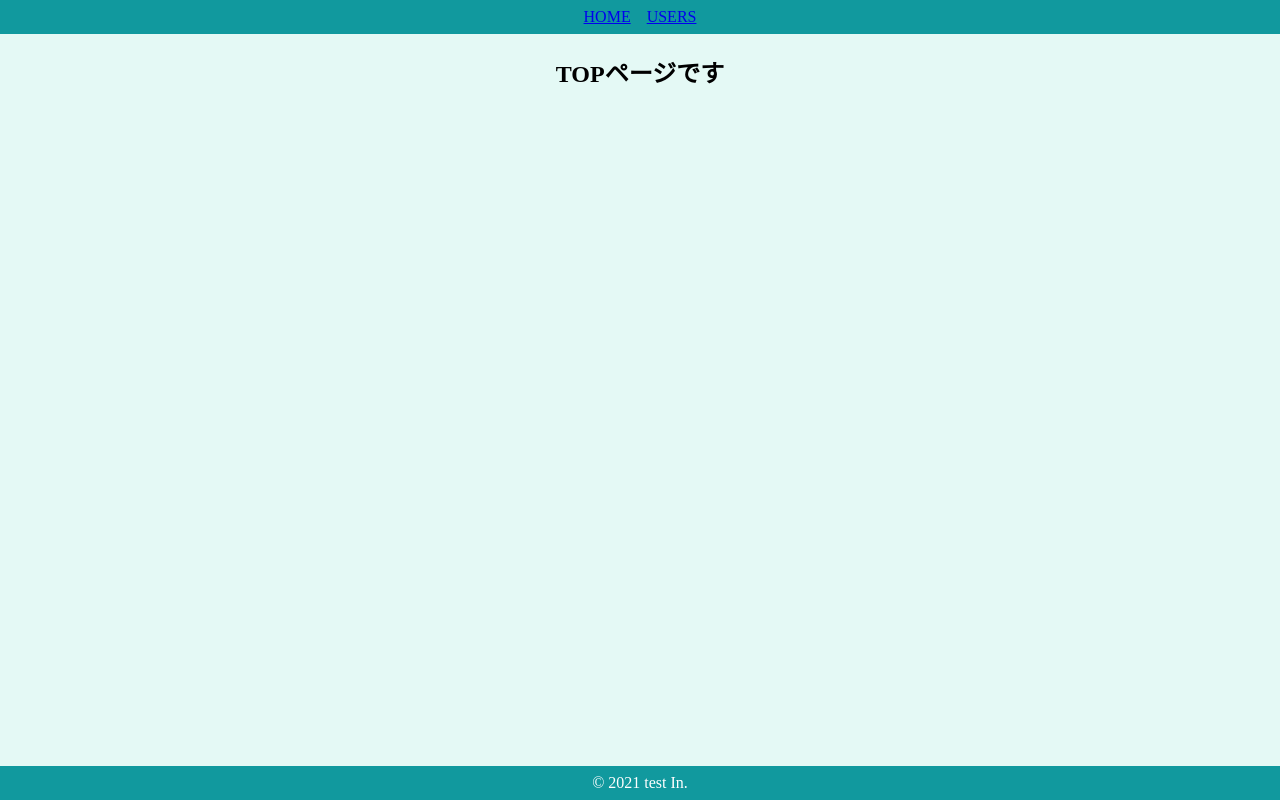
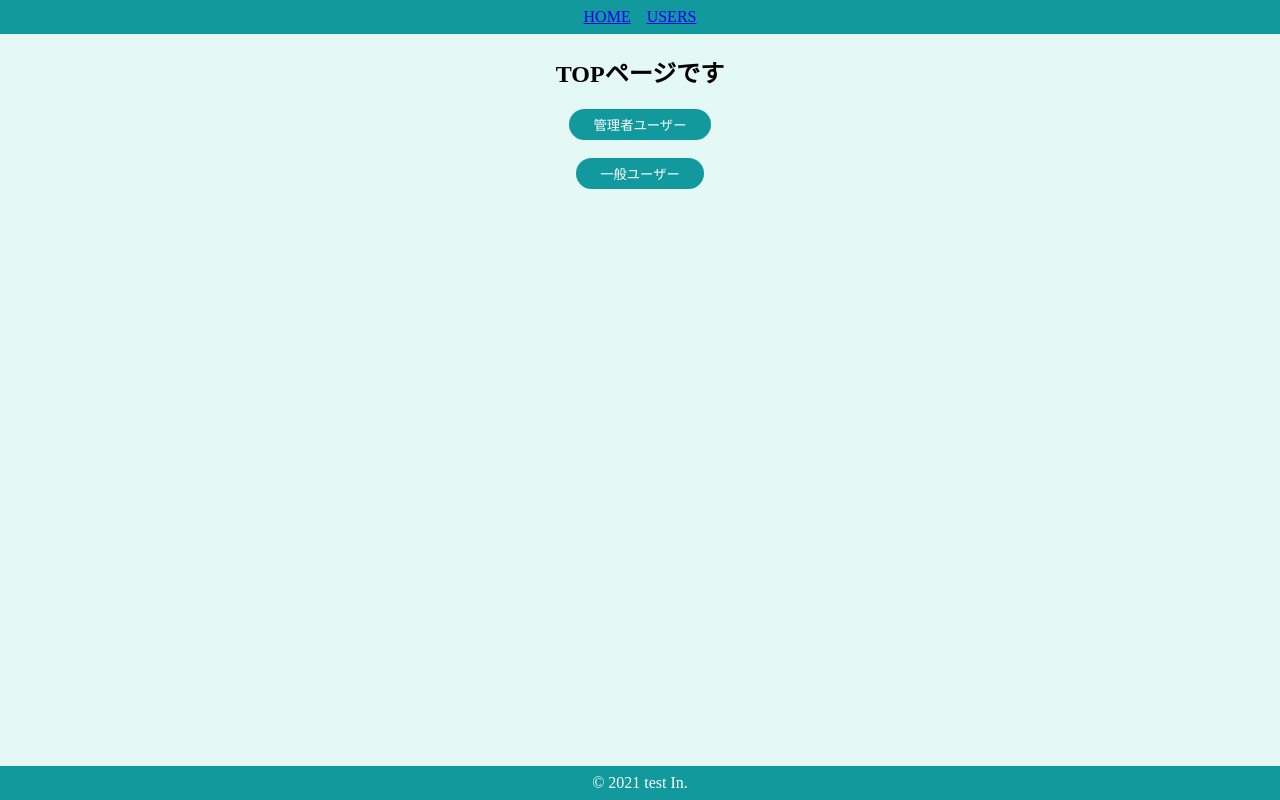
Before and after one commit to yota-g/AtomicDesign, a React (Create React App) app: page / in a window 1280 px wide. Built offline with nearby package versions, Linux system fonts and the light colour scheme.

Commit message:
start learning global state

```diff
--- a/src/components/atom/button/SecondaryButton.jsx
+++ b/src/components/atom/button/SecondaryButton.jsx
@@ -2,8 +2,8 @@
 import { BaseButton } from "./BaseButton";
 
 export const SecondaryButton = (props) => {
-  const { children } = props;
-  return <SButton>{children}</SButton>;
+  const { children, onClick } = props;
+  return <SButton onClick={onClick}>{children}</SButton>;
 };
 //よく使うデザインを持っていると使用しやすい。
 // const SButton = styled.button`
--- a/src/components/molecules/user/UserIconWithName.jsx
+++ b/src/components/molecules/user/UserIconWithName.jsx
@@ -1,12 +1,13 @@
 import styled from "styled-components";
 
 export const UserIconWithName = (props) => {
-  const { image, name } = props;
+  const { image, name, isAdmin } = props;
   return (
     <SContainer>
       {/* heightとwidthも渡せるようにすれば大きさも変えれる。 */}
       <SImage height={160} width={160} src={image} alt="プロフィール" />
       <SName>{name}</SName>
+      {isAdmin && <SEdit>編集</SEdit>}
     </SContainer>
   );
 };
@@ -25,3 +26,9 @@
   margin: 0;
   color: #40514e;
 `;
+
+const SEdit = styled.span`
+  text-decoration: underline;
+  color: #aaa;
+  cursor: pointer;
+`;
--- a/src/components/organism/user/UserCard.jsx
+++ b/src/components/organism/user/UserCard.jsx
@@ -3,10 +3,10 @@
 import { UserIconWithName } from "../../molecules/user/UserIconWithName";
 
 export const UserCard = (props) => {
-  const { user } = props;
+  const { user, isAdmin } = props;
   return (
     <Card>
-      <UserIconWithName image={user.image} name={user.name} />
+      <UserIconWithName image={user.image} name={user.name} isAdmin={isAdmin} />
       {/* photosは決して、sourceを記載。 */}
       {/* <img height={160} width={160} src={user.image} alt="プロフィール" />
       <p>{user.name}</p> */}
--- a/src/components/pages/Top.jsx
+++ b/src/components/pages/Top.jsx
@@ -1,9 +1,20 @@
 import styled from "styled-components";
+import { SecondaryButton } from "../atom/button/SecondaryButton";
+import { useHistory } from "react-router-dom";
 
 export const Top = () => {
+  const history = useHistory();
+  const onClickAdmin = () =>
+    history.push({ pathname: "/users", state: { isAdmin: true } });
+  const onClickGeneral = () =>
+    history.push({ pathname: "/users", state: { isAdmin: false } });
   return (
     <SContainer>
       <h2>TOPページです</h2>
+      <SecondaryButton onClick={onClickAdmin}>管理者ユーザー</SecondaryButton>
+      <br />
+      <br />
+      <SecondaryButton onClick={onClickGeneral}>一般ユーザー</SecondaryButton>
     </SContainer>
   );
 };
--- a/src/components/pages/Users.jsx
+++ b/src/components/pages/Users.jsx
@@ -1,6 +1,7 @@
 import styled from "styled-components";
 import { SearchInput } from "../molecules/Searchinput";
 import { UserCard } from "../organism/user/UserCard";
+import { useLocation } from "react-router-dom";
 
 const users = [...Array(10).keys()].map((val) => {
   return {
@@ -17,13 +18,17 @@
 });
 
 export const Users = () => {
+  const { state } = useLocation();
+  // console.log(state);
+  //stateの確認を実施。
+  const isAdmin = state ? state.isAdmin : false;
   return (
     <SContainer>
       <h2>ユーザー一覧</h2>
       <SearchInput />
       <SUserArea>
         {users.map((user) => (
-          <UserCard key={user.id} user={user} />
+          <UserCard key={user.id} user={user} isAdmin={isAdmin} />
         ))}
       </SUserArea>
     </SContainer>
```
